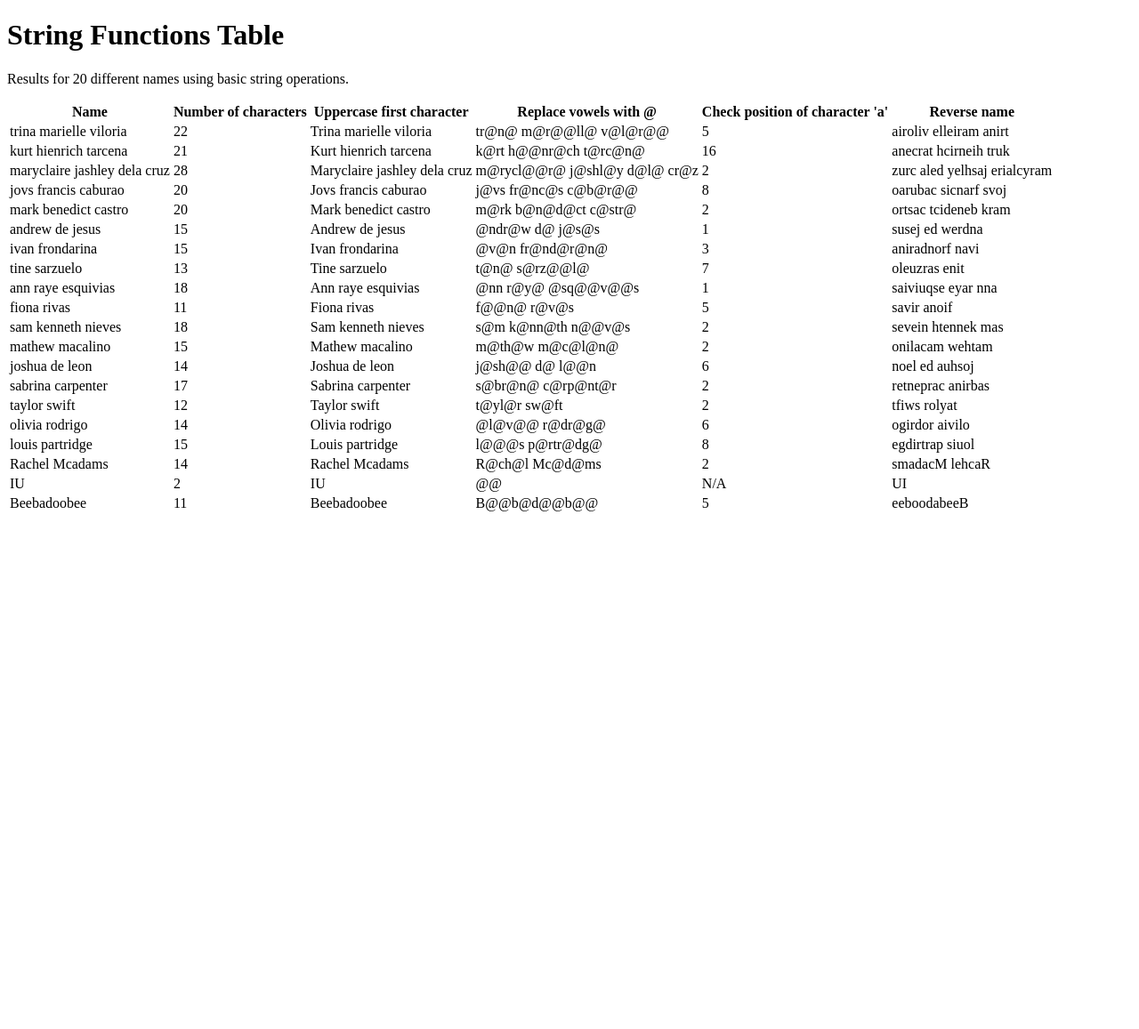
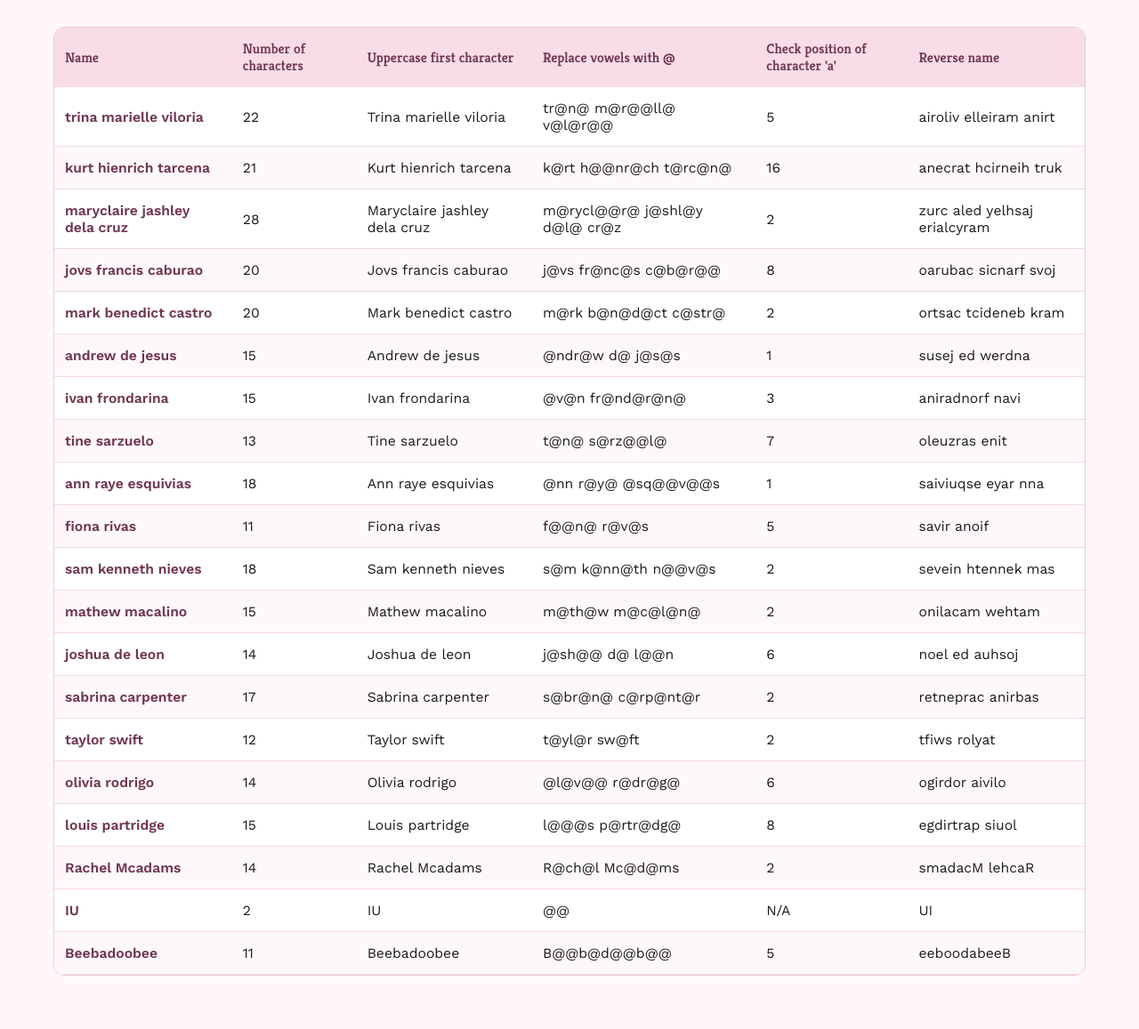
Before and after one commit to TrinaViloria/tmnvlr_CCS0043L, a PHP site: page / in a window 1280 px wide. Shown: the whole page at 89% size. Before the commit the page ends 575 px from the top, so only its background shows below. Run offline with PHP 8.4, Linux system fonts and the light colour scheme.

Commit message:
edited the design

```diff
--- a/act4/index.php
+++ b/act4/index.php
@@ -65,10 +65,6 @@ function reverse_name($name)
     <link rel="stylesheet" href="style.css">
 </head>
 <body>
-<header class="page-header">
-    <h1>String Functions Table</h1>
-    <p>Results for 20 different names using basic string operations.</p>
-</header>
 <main class="page">
     <div class="table-card">
         <table>
--- a/act4/style.css
+++ b/act4/style.css
@@ -0,0 +1,91 @@
+:root {
+    --ink: #1b1b1b;
+    --blush: #fff7fb;
+    --rose: #ffd6e7;
+    --pink: #ffc2da;
+    --deep-pink: #e48bb0;
+    --soft-border: #f0c7d7;
+}
+
+
+* {
+    box-sizing: border-box;
+    margin: 0;
+    padding: 0;
+}
+
+
+body {
+    font-family: "Work Sans", "Verdana", sans-serif;
+    background: var(--blush);
+    color: var(--ink);
+    min-height: 100vh;
+}
+
+
+.page {
+    max-width: 1200px;
+    margin: 0 auto;
+    padding: 30px 20px 60px;
+}
+
+
+.table-card {
+    background: #ffffff;
+    border: 1px solid var(--soft-border);
+    overflow-x: auto;
+    border-radius: 12px;
+}
+
+
+table {
+    width: 100%;
+    border-collapse: collapse;
+    min-width: 820px;
+}
+
+
+th,
+td {
+    padding: 14px 12px;
+    text-align: left;
+    border-bottom: 1px solid #f3d9e3;
+    font-size: 0.98rem;
+}
+
+
+th {
+    background: #f8dce7;
+    font-weight: 600;
+    font-family: "Kreon", "Georgia", serif;
+    color: #6f3550;
+}
+
+
+tbody tr:nth-child(even) {
+    background: #fff8fb;
+}
+
+
+tbody tr:hover {
+    background: #ffeaf2;
+}
+
+
+tbody td:first-child {
+    font-weight: 600;
+    color: #6f3550;
+}
+
+
+@media (max-width: 720px) {
+    .page-header {
+        padding: 28px 16px 22px;
+    }
+
+
+    th,
+    td {
+        padding: 12px 10px;
+    }
+}
```
